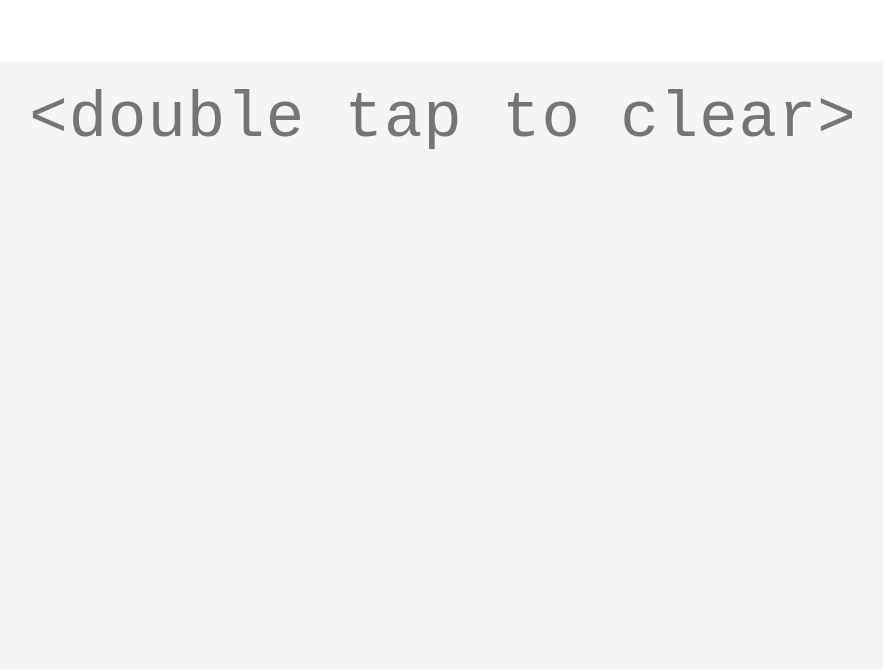
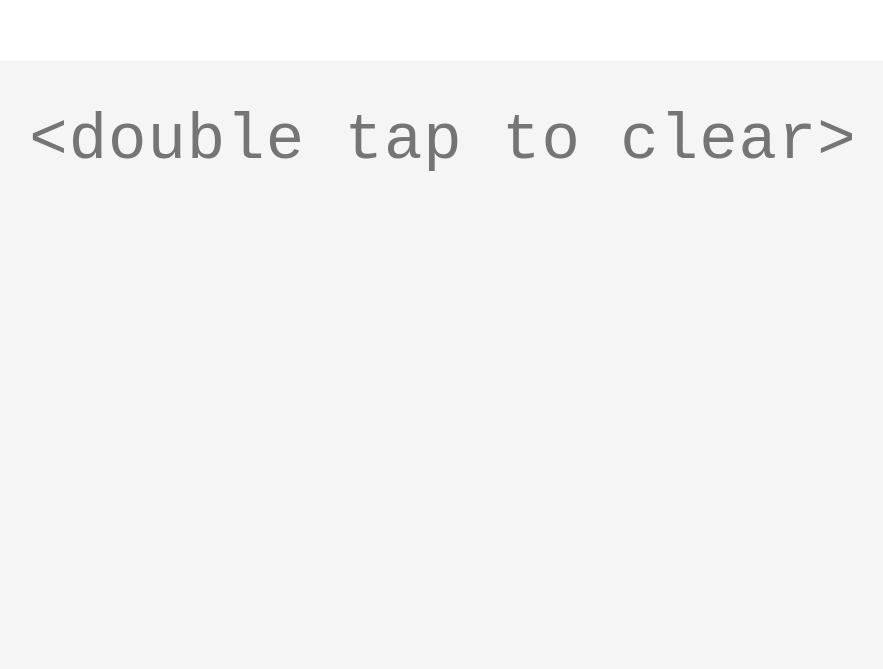
Before and after one commit to chazzs/tltt, a plain HTML site: page app/index.html in a window 1280 px wide. Shown: the part 131-800 px from the top of the page, without its empty margins (197-1080 px from the left). Drawn offline with Linux system fonts and the light colour scheme; files whose address does not match are found by name.

Commit message:
texarea style consolidation.

```diff
--- a/app/index.html
+++ b/app/index.html
@@ -15,14 +15,12 @@
                 overflow: hidden;
             }
             textarea {
+                width: 100%;
+                height: 100%;
+                padding-top: 2rem;
+                line-height: 1.5;
                 font-size: 4rem;
                 letter-spacing: 1px;
-            }
-            textarea {
-                width: 100%;
-                height: 100%;
-                padding: 10px;
-                line-height: 1.5;
                 border: none;
                 background-color: whitesmoke;
                 touch-action: manipulation;
```
